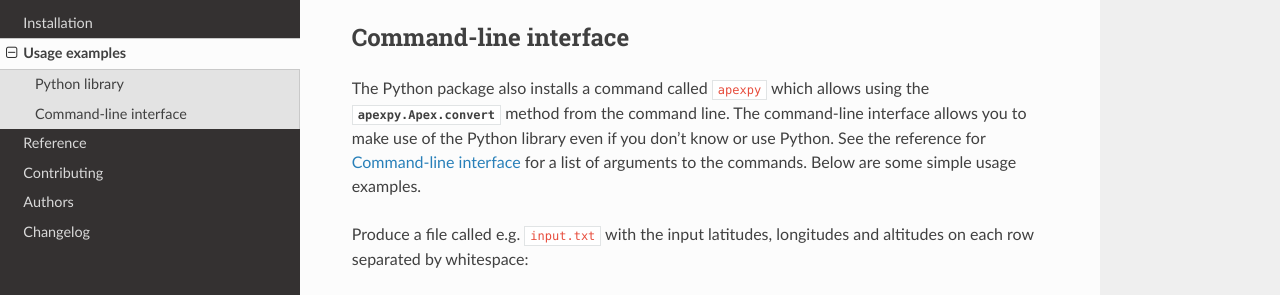
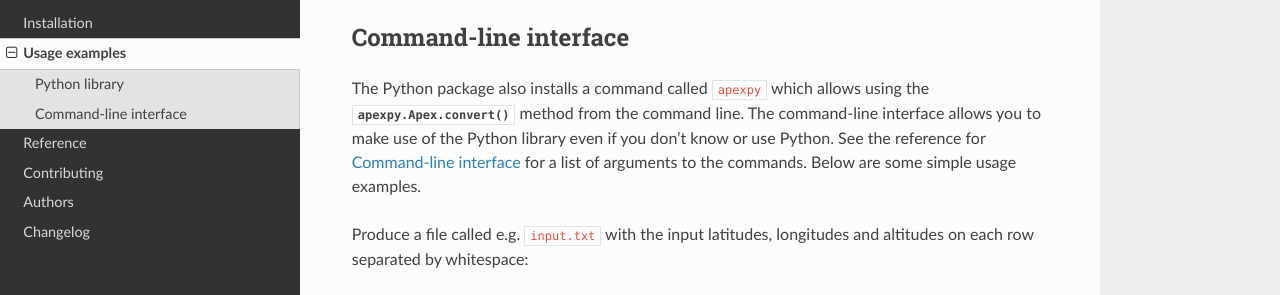
Before and after one commit to aburrell/apexpy, a Sphinx documentation site: the page built from docs/usage.rst, in a window 1280 px wide and 900 px high, scrolled down 562 px. Shown: the part 152-447 px from the top of the window. Built offline with Sphinx 7.4.7 and the Read the Docs theme 2.0.0, drawn with Linux system fonts in a browser that asks for light colours; some of the changed lines change nothing that is shown.

Commit message:
improve doumentation

```diff
--- a/docs/usage.rst
+++ b/docs/usage.rst
@@ -41,7 +41,7 @@
 
 .. highlight:: none
 
-The Python package also installs a command called ``apexpy`` which allows using the :meth:`apexpy.Apex.convert <Apex.convert>` method from the command line. The command-line interface allows you to make use of the Python library even if you don't know or use Python. See the reference for :doc:`Command-line interface <reference/cli>` for a list of arguments to the commands. Below are some simple usage examples.
+The Python package also installs a command called ``apexpy`` which allows using the :py:meth:`apexpy.Apex.convert` method from the command line. The command-line interface allows you to make use of the Python library even if you don't know or use Python. See the reference for :doc:`Command-line interface <reference/cli>` for a list of arguments to the commands. Below are some simple usage examples.
 
 Produce a file called e.g. ``input.txt`` with the input latitudes, longitudes and altitudes on each row separated by whitespace::
 
```
